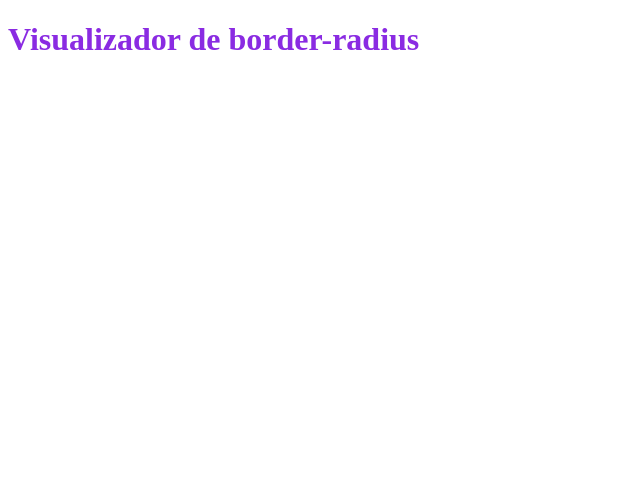
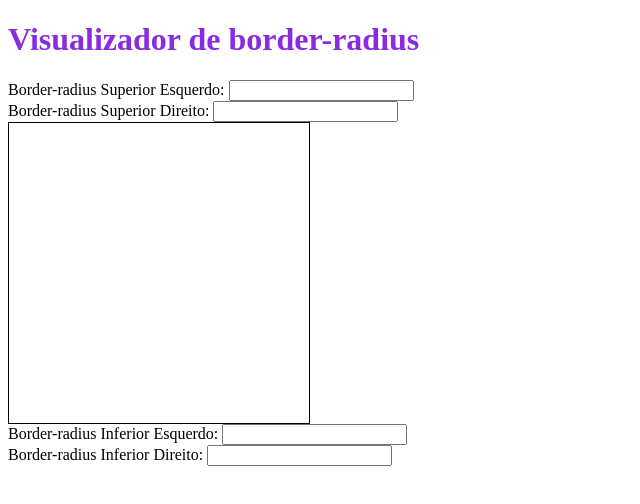
Before and after one commit to izumi-san/02-Border-radius-Previewer, a plain HTML site: page index.html in a window 1280 px wide. Shown: the whole page, without its empty margins (0-640 px from the left). Drawn offline with Linux system fonts and the light colour scheme.

Commit message:
Created base html and css idea

```diff
--- a/index.html
+++ b/index.html
@@ -1,18 +1,42 @@
 <!DOCTYPE html>
 <html lang="en">
+
 <head>
 	<meta charset="UTF-8">
 	<meta http-equiv="X-UA-Compatible" content="IE=edge">
 	<meta name="viewport" content="width=device-width, initial-scale=1.0">
 	<title>Border-radius Previewer</title>
-	 <link rel="stylesheet" href="style.css">
+	<link rel="stylesheet" href="style.css">
 </head>
+
 <body>
 	<header></header>
 	<main>
 		<h1>Visualizador de border-radius</h1>
+		<div class="input-section-upper">
+			<div>
+				<label for="upper-left-border-radius">Border-radius Superior Esquerdo:</label>
+				<input type="number" id="upper-left-border-radius">
+			</div>
+			<div>
+				<label for="upper-right-border-radius">Border-radius Superior Direito:</label>
+				<input type="number" id="upper-right-border-radius">
+			</div>
+		</div>
+		<div id="Border-radius-Previewer"></div>
+		<div class="input-section-bottom">
+			<div>
+				<label for="bottom-left-border-radius">Border-radius Inferior Esquerdo:</label>
+				<input type="number" id="bottom-left-border-radius">
+			</div>
+			<div>
+				<label for="bottom-right-border-radius">Border-radius Inferior Direito:</label>
+				<input type="number" id="bottom-right-border-radius">
+			</div>
+		</div>
 	</main>
 	<footer></footer>
 </body>
 <script src="index.js"></script>
+
 </html>
--- a/style.css
+++ b/style.css
@@ -1,3 +1,13 @@
 h1 {
 	color: blueviolet;
 }
+
+#Border-radius-Previewer {
+	border: 1px solid;
+	width: 300px;
+	height: 300px;
+}
+
+.input-section {
+  max-width: 750px;
+}
```
